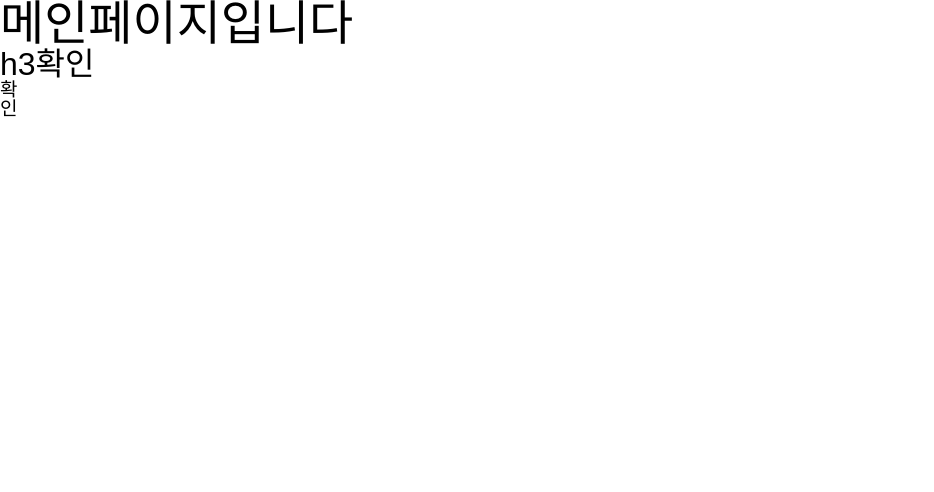
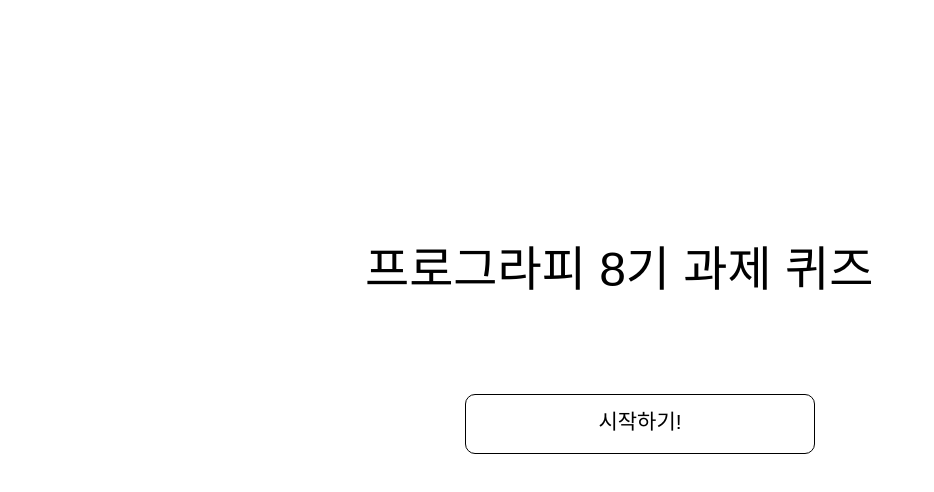
Before and after one commit to hyemimi/my-speed-quiz, a React (Create React App) app in the folder my-quiz/: page / in a window 1280 px wide. Shown: the top 492 px of the page, without its empty margins (0-934 px from the left). Built offline with nearby package versions, Linux system fonts and the light colour scheme.

Commit message:
modify theme setting

```diff
--- a/my-quiz/src/GlobalStyle.tsx
+++ b/my-quiz/src/GlobalStyle.tsx
@@ -53,9 +53,13 @@ table {
   box-sizing : border-box;
 }
 body{
+    justify-content: center;
+    display: flex;
+    align-items: center;
   font-family: 'Noto Sans KR:wght@700', sans-serif;
  color:${(props) => props.theme.Primary_1};
  font-size : 21px;
+ min-height: 100vh;
 }
 a{
   text-decoration : none;
--- a/my-quiz/src/routes/Main.tsx
+++ /dev/null
@@ -1,11 +0,0 @@
-function Main() {
-  return (
-    <div>
-      <h1>메인페이지입니다</h1>
-      <h3>h3확인</h3>
-      <caption>확인</caption>
-    </div>
-  );
-}
-
-export default Main;
--- /dev/null
+++ b/my-quiz/src/routes/Pages/Main.tsx
@@ -0,0 +1,27 @@
+import styled from "styled-components";
+
+function Main() {
+  return (
+    <Container>
+      <h1>프로그라피 8기 과제 퀴즈</h1>
+      <Button>시작하기!</Button>
+    </Container>
+  );
+}
+
+const Container = styled.div`
+  flex-direction: column;
+  width: 100%;
+`;
+
+const Button = styled.div`
+  background-color: white;
+  border: 1px solid ${(props) => props.theme.Primary_1};
+  width: 350px;
+  height: 60px;
+  margin: 100px;
+  padding: 16px;
+  text-align: center;
+  border-radius: 10px;
+`;
+export default Main;
--- a/my-quiz/src/routes/Router.tsx
+++ b/my-quiz/src/routes/Router.tsx
@@ -1,7 +1,7 @@
 import { BrowserRouter, Routes, Route } from "react-router-dom";
-import Main from "./Main";
-import Question from "./Question";
-import Result from "./Result";
+import Main from "./Pages/Main";
+import Question from "./Pages/Question";
+import Result from "./Pages/Result";
 export default function Router() {
   return (
     <>
```
Also changed, not shown: my-quiz/src/routes/Pages/Question.tsx (renamed from my-quiz/src/routes/Question.tsx), my-quiz/src/routes/Pages/Result.tsx (renamed from my-quiz/src/routes/Result.tsx).
